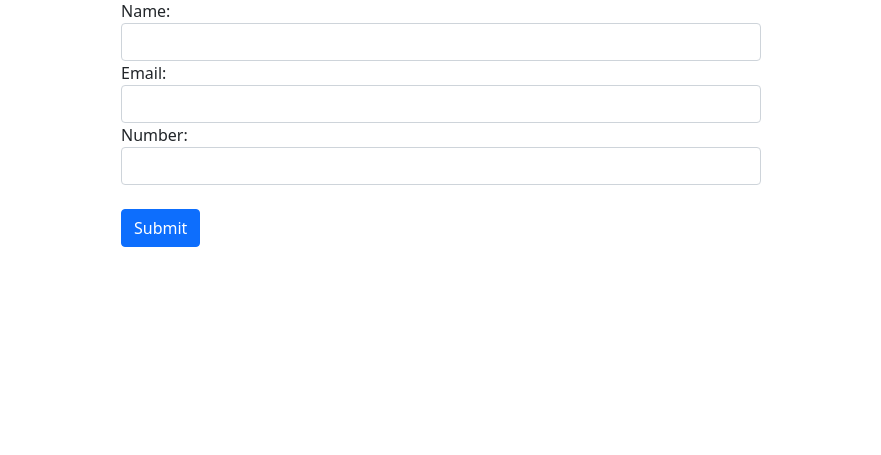
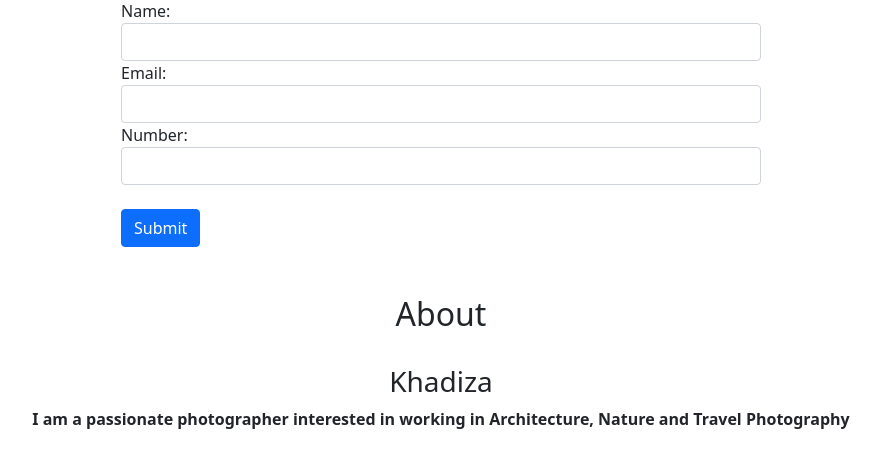
Before and after one commit to Khadiza18103316/PHP-Web-Development, a PHP site: page / in a window 1280 px wide. Shown: the part 1884-2339 px from the top of the page, without its empty margins (199-1080 px from the left). Before the commit the page ends 2131 px from the top, so only its background shows below. Run offline with PHP 8.4, Linux system fonts and the light colour scheme.

Commit message:
anout section

```diff
--- a/index.php
+++ b/index.php
@@ -33,22 +33,22 @@
                             Categories
                         </a>
                         <ul class="dropdown-menu" aria-labelledby="navbarDropdown">
-                            <li><a class="dropdown-item" href="#">Nature</a></li>
+                            <li><a class="dropdown-item" href="#nature">Nature</a></li>
                             <li>
                                 <hr class="dropdown-divider">
                             </li>
-                            <li><a class="dropdown-item" href="#">Architecture</a></li>
+                            <li><a class="dropdown-item" href="#architecture">Architecture</a></li>
                             <li>
                                 <hr class="dropdown-divider">
                             </li>
-                            <li><a class="dropdown-item" href="#">Travel</a></li>
+                            <li><a class="dropdown-item" href="#travel">Travel</a></li>
                         </ul>
                     </li>
                     <li class="nav-item">
-                        <a class="nav-link" href="#">Contact</a>
+                        <a class="nav-link" href="#contact">Contact</a>
                     </li>
                     <li class="nav-item">
-                        <a class="nav-link" href="#">About</a>
+                        <a class="nav-link" href="#about">About</a>
                     </li>
 
                 </ul>
@@ -108,6 +108,7 @@
         </button>
     </div>
 
+    <a id="nature">
         <section class="my-4">
             <div class="py-4">
                 <h2 class="text-center">
@@ -128,8 +129,10 @@
                 </div>
             </div>
         </section>
+    </a>
 
 
+    <a id="architecture">
         <section class="my-4">
             <div class="py-4">
                 <h2 class="text-center">
@@ -150,8 +153,9 @@
                 </div>
             </div>
         </section>
+    </a>
 
-
+    <a id="travel">
         <section class="my-4">
             <div class="py-4">
                 <h2 class="text-center">
@@ -172,8 +176,11 @@
                 </div>
             </div>
         </section>
+    </a>
 
     <!-- Contact Section -->
+
+    <a id="contact">
         <section class="my-4">
             <div class="py-4">
                 <h2 class="text-center">
@@ -198,12 +205,27 @@
                 </form>
             </div>
         </section>
+    </a>
 
     <!-- About Scetion -->
 
-
-
-
+    <a id="about">
+        <section class="my-4">
+            <div class="py-4">
+                <h2 class="text-center">
+                    About
+                </h2>
+            </div>
+            <div class="container-fluid">
+                <h3 class="text-center">
+                    Khadiza
+                </h3>
+                <p class="text-center"> <b>I am a passionate photographer interested in working in Architecture, Nature
+                        and
+                        Travel Photography </b> </p>
+            </div>
+        </section>
+    </a>
 
     <script src="https://cdn.jsdelivr.net/npm/bootstrap@5.0.2/dist/js/bootstrap.bundle.min.js"
         integrity="sha384-MrcW6ZMFYlzcLA8Nl+NtUVF0sA7MsXsP1UyJoMp4YLEuNSfAP+JcXn/tWtIaxVXM" crossorigin="anonymous">
```
Also changed, not shown: about.php (added, +20 -0 lines). Lines whose indentation alone changed are shown as unchanged.
